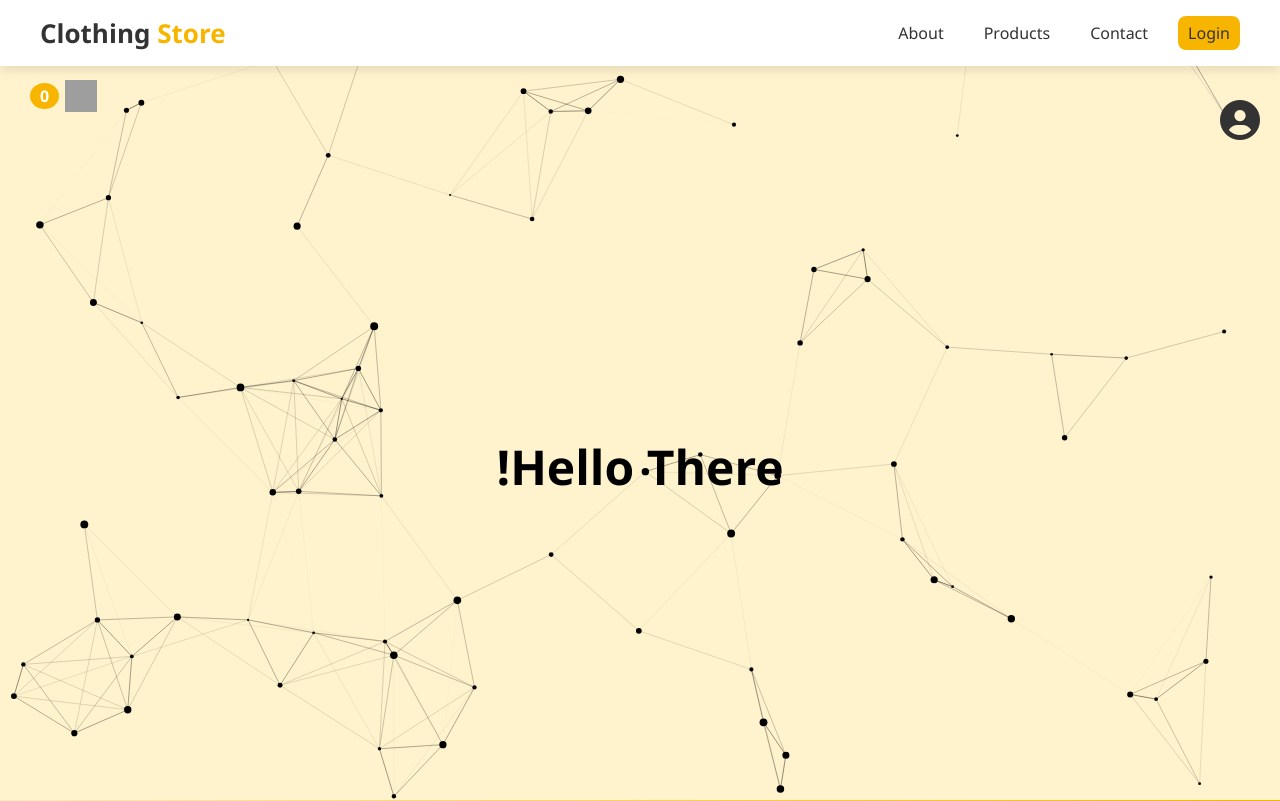
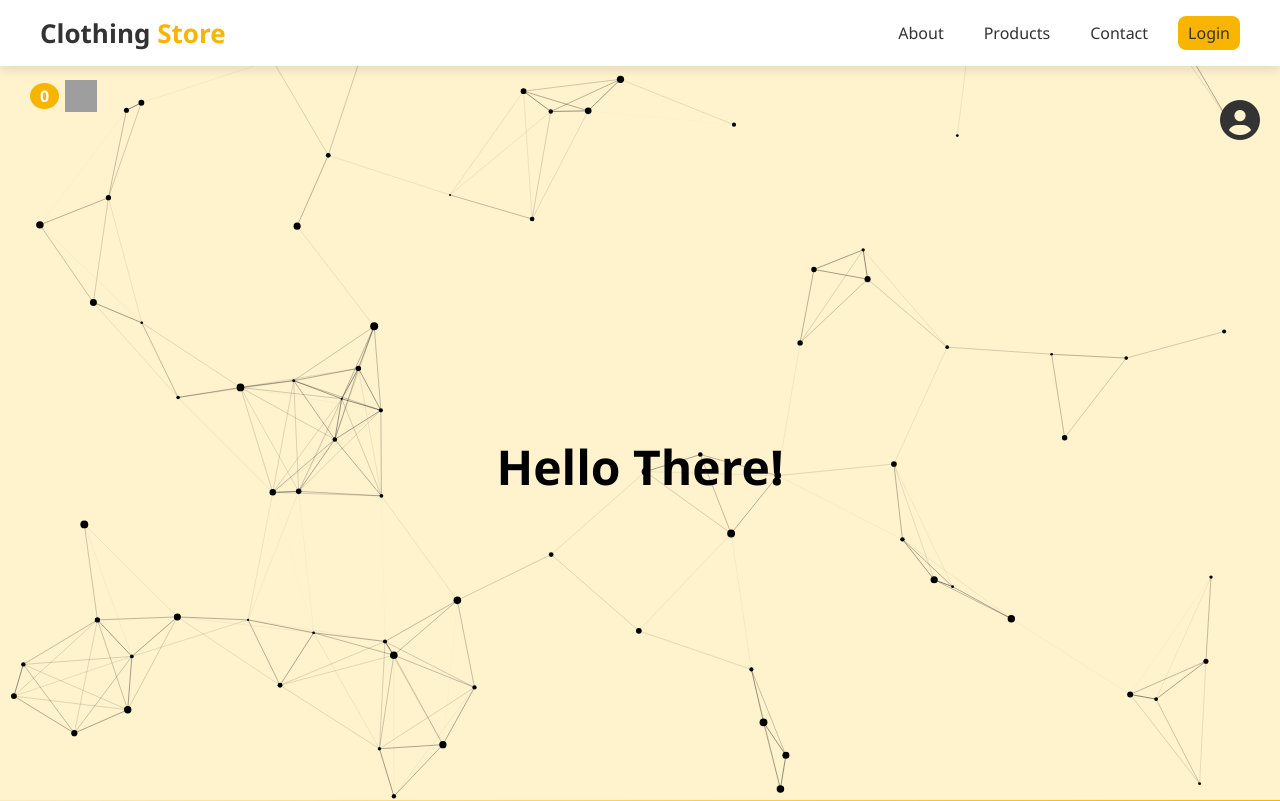
Before and after one commit to zizoelsadany/Clothing-Store-zizo, a plain HTML site: page index.html in a window 1280 px wide. Shown: the top 801 px of the page. Drawn offline with Linux system fonts and the light colour scheme; grey boxes are pictures that could not be loaded.

Commit message:
Update index.html

```diff
--- a/index.html
+++ b/index.html
@@ -30,7 +30,7 @@
 
 <!-- Main Content -->
 <section id="home" class="home">
-  <h1>Hello There!</h1>
+  <h1>!Hello There</h1>
 </section>
 
 <section id="content">
```
